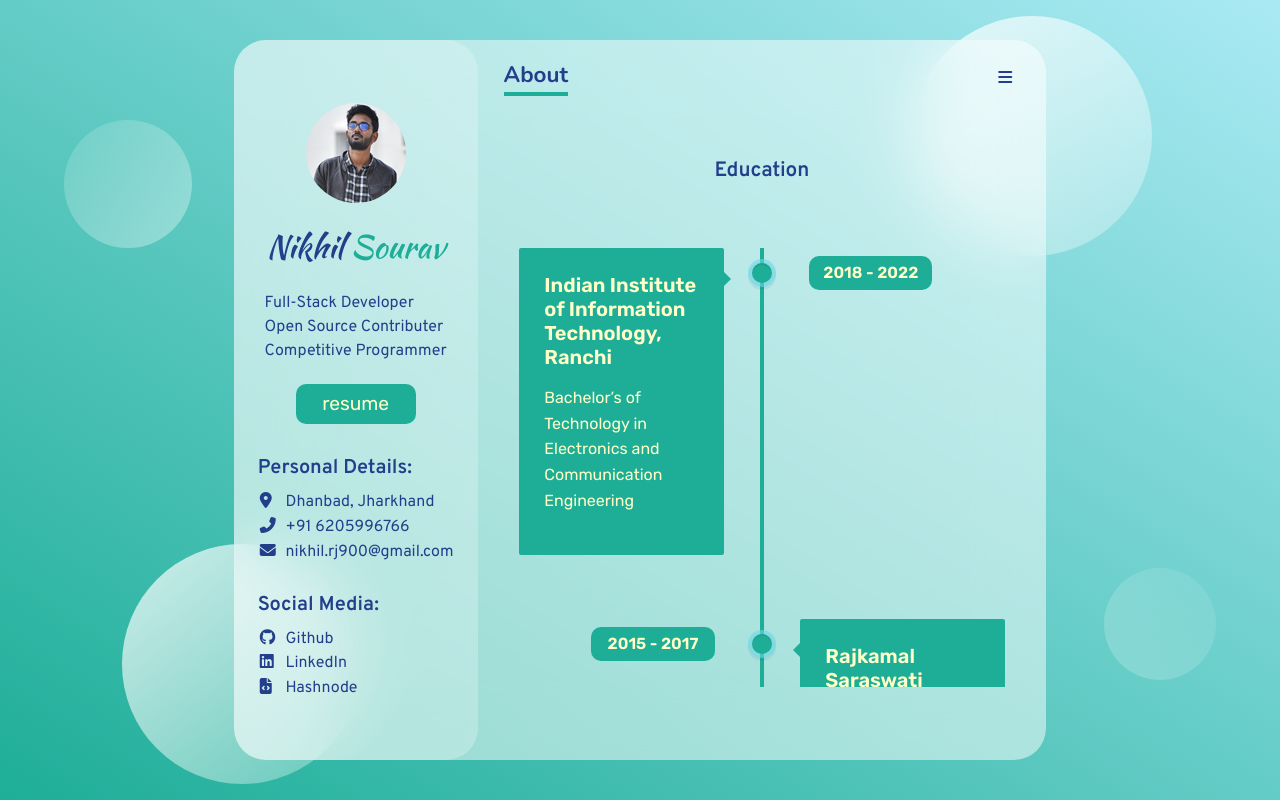
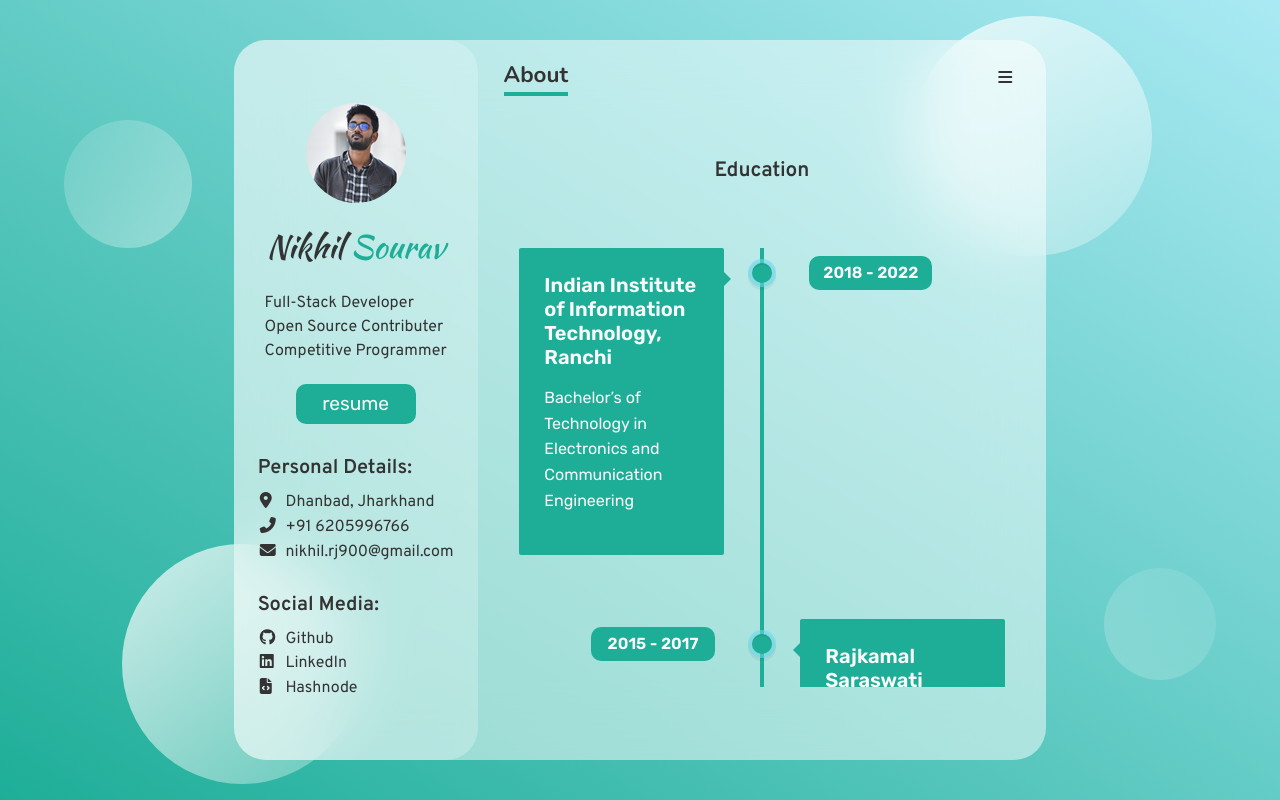
Before and after one commit to nikhilsourav/portfolio, a React (Create React App) app: page / in a window 1280 px wide. Built offline with nearby package versions, Linux system fonts and the light colour scheme.

Commit message:
modified base colors

```diff
--- a/src/index.css
+++ b/src/index.css
@@ -6,8 +6,8 @@
 
 /* ========== Root =========== */
 :root {
-  --white: #ffffc7;
-  --black: #233e8b;
+  --white: #fafafa;
+  --black: #333333;
   --lightColor: #6cdaeb94;
   --darkColor: #1eae98;
   --extraLightColor: #a9f1df;
```
